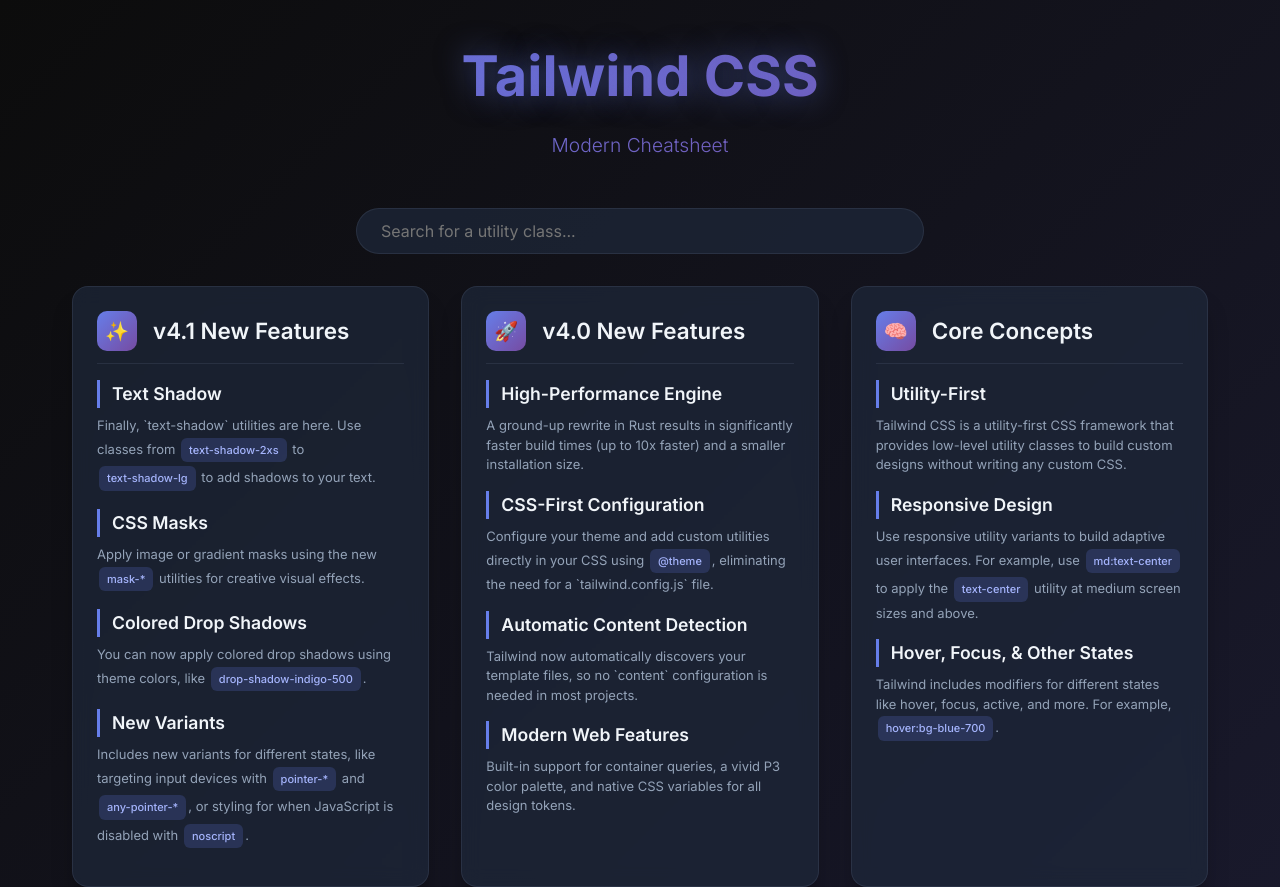
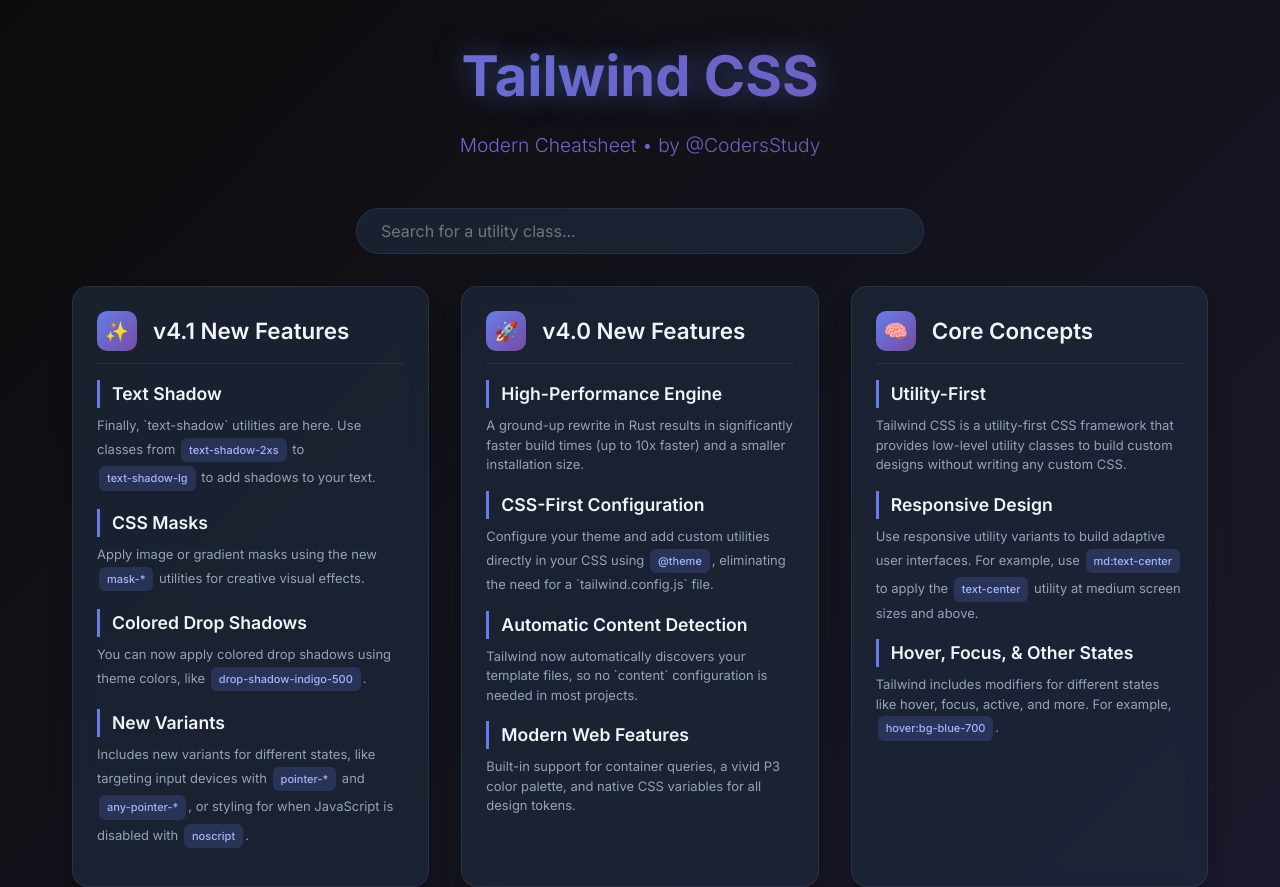
Before and after one commit to pawan-maurya/web-dev-cheatsheets, a plain HTML site: page tailwind-css-cheatsheet/index.html in a window 1280 px wide. Shown: the top 887 px of the page. Drawn offline with Linux system fonts and the light colour scheme.

Commit message:
Update index.html for tailwind css

```diff
--- a/tailwind-css-cheatsheet/index.html
+++ b/tailwind-css-cheatsheet/index.html
@@ -10,7 +10,7 @@
     <div class="container">
         <div class="header">
             <h1>Tailwind CSS</h1>
-            <p>Modern Cheatsheet</p>
+            <p>Modern Cheatsheet • by<a href="https://t.me/CodersStudy"> @CodersStudy </a></p>
         </div>
 
         <div class="search-container">
```
